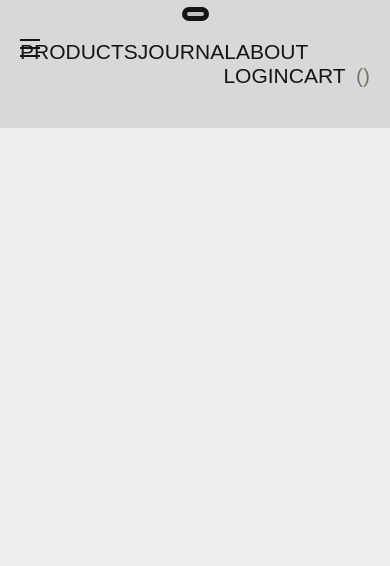
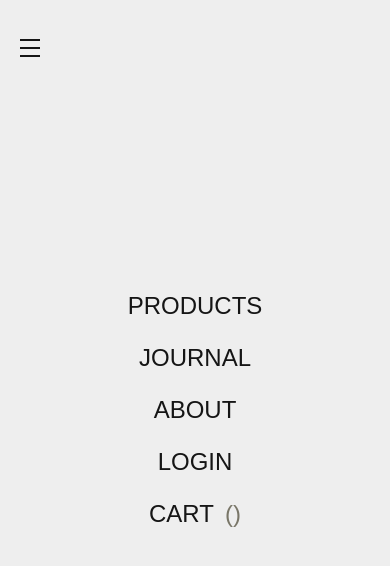
Before and after one commit to remnev-s/hi-shop, a Next.js app: page / in a window 390 px wide. Shown: the top 566 px of the page. Built offline with nearby package versions, Linux system fonts and the light colour scheme.

Commit message:
fix: burger menu mobile

```diff
--- a/pages/components/header/header.js
+++ b/pages/components/header/header.js
@@ -8,50 +8,32 @@ export const Header = ({ count }) => {
   return (
     <>
       <header className={`${styles.header}`}>
-        <div className={`${styles.content}  wrapper`}>
-          <ul
-            className={`${styles.nav} ${styles.menu_hidden} ${styles.active}`}
-          >
-            <li className={`${styles.list} ${styles.nav__list}`}>
+        <div className={`${styles.content}   wrapper`}>
+          <ul className={`${styles.nav} `}>
+            <li className={`${styles.list}`}>
               <Link href='/products'>
                 <a className={`${styles.link}`}>Products</a>
               </Link>
             </li>
-            <li className={`${styles.list} ${styles.nav__list}`}>
+            <li className={`${styles.list} `}>
               <Link href='/journal'>
                 <a className={`${styles.link}`}>Journal</a>
               </Link>
             </li>
-            <li className={`${styles.list} ${styles.nav__list}`}>
+            <li className={`${styles.list} `}>
               <Link href='/about'>
                 <a className={`${styles.link}`}>About</a>
               </Link>
             </li>
           </ul>
-          <div
-            className={`${styles.burger}`}
-            onClick={() => console.log('burger')}
-          >
-            <span></span>
-          </div>
 
-          <Link href='/'>
-            <a className={`${styles.logo} ${styles.active} `}>
-              <Image src={logo} alt='logo' />
-            </a>
-          </Link>
-
-          <ul className={`${styles.nav} ${styles.user} ${styles.active}`}>
-            <li className={`${styles.list} {styles.nav__list}`}>
-              <Link
-                className={`${styles.link} ${styles.login}`}
-                login
-                href='/login'
-              >
-                <a className={`${styles.link} ${styles.login}`}>Login</a>
+          <ul className={`${styles.nav} ${styles.user} `}>
+            <li className={`${styles.list}`}>
+              <Link href='/login'>
+                <a className={`${styles.link} `}>Login</a>
               </Link>
             </li>
-            <li className={`${styles.list} ${styles.nav__list}`}>
+            <li className={`${styles.list}`}>
               <Link href='/cart'>
                 <a className={`${styles.link} ${styles.cart}`}>
                   Cart <span> ({count}) </span>
@@ -59,6 +41,19 @@ export const Header = ({ count }) => {
               </Link>
             </li>
           </ul>
+
+          <Link href='/'>
+            <a className={`${styles.logo} ${styles.active} `}>
+              <Image src={logo} alt='logo' />
+            </a>
+          </Link>
+        </div>
+
+        <div
+          className={`${styles.burger}`}
+          onClick={() => console.log('burger')}
+        >
+          <span></span>
         </div>
       </header>
     </>
--- a/pages/components/header/header.module.scss
+++ b/pages/components/header/header.module.scss
@@ -2,13 +2,35 @@
   padding: 40px 0;
   background-color: #d9d8d8;
   font-size: 1.4rem;
+  @media only screen and (max-width: 650px) {
+    padding: 0;
+  }
 }
 .content {
-  display: grid;
-  grid-template-columns: 1fr 1fr 1fr;
+  display: flex;
+  justify-content: space-between;
 
   @media only screen and (max-width: 650px) {
-    grid-template-columns: 1fr;
+    // width: 100vw;
+    // height: 100vh;
+    top: 50%;
+    left: 50%;
+    position: fixed;
+    transform: translate(-50%, -50%);
+    flex-direction: column;
+  }
+}
+
+.main_link {
+  display: flex;
+  justify-content: space-between;
+
+  @media only screen and (max-width: 650px) {
+    top: 50%;
+    left: 50%;
+    position: fixed;
+    transform: translate(-50%, -50%);
+    flex-direction: column;
   }
 }
 
@@ -18,33 +40,9 @@
 
   & :not(:last-child) {
     margin-right: 20px;
-
-    @media only screen and (max-width: 650px) {
-      margin-right: 0;
-    }
   }
-}
-
-.menu_hidden {
   @media only screen and (max-width: 650px) {
-    // display: none;
-    // position: absolute;
-    // top: 40%;
-    // left: 50%;
-    // transform: translate(-50%, -50%);
-    // display: flex;
-    // flex-direction: column;
-    // text-align: center;
-  }
-}
-
-.menu_mobile {
-  @media only screen and (max-width: 650px) {
-    // width: 100%;
-    // height: 100vh;
-    // display: block;
-    // background-color: #fff;
-    // background-image: url(../../../public/burger.svg);
+    flex-direction: column;
   }
 }
 
@@ -55,34 +53,35 @@
     opacity: 0.7;
   }
   @media only screen and (max-width: 650px) {
-    font-size: 21px;
+    font-size: 2.4rem;
   }
 }
 
 .logo {
-  display: grid;
-  justify-content: center;
-  // outline: 1px solid red;
+  position: absolute;
+  left: 50%;
+  top: 4.8rem;
+  transform: translate(-50%, -50%);
   cursor: pointer;
+
   @media only screen and (max-width: 650px) {
-    // display: none;
-    margin-top: -10rem;
+    display: none;
+    // margin-top: -10rem;
   }
 }
 
 .list {
   list-style-type: none;
-}
-
-.user {
-  display: flex;
-  text-transform: uppercase;
-  justify-content: flex-end;
+  @media only screen and (max-width: 650px) {
+    margin-bottom: 2.4rem;
+    width: 100%;
+    text-align: center;
+  }
 }
 
 .cart {
   @media only screen and (max-width: 650px) {
-    grid-column: 1/2;
+    // grid-column: 1/2;
   }
 }
 
@@ -97,24 +96,8 @@
   }
 }
 
-.active {
-  // width: 100vw;
-  // height: 100vh;
-  // background-color: pink;
-  // position: fixed;
-  // display: grid;
-  // position: absolute;
-  // top: 50%;
-  // left: 50%;
-  // transform: translate(-50%, -50%);
-  // display: flex;
-  // row-gap: 7rem;
-  // flex-direction: column;
-}
-
 .burger {
   display: none;
-  // background-color: red;
   @media (max-width: 650px) {
     position: absolute;
 
```
